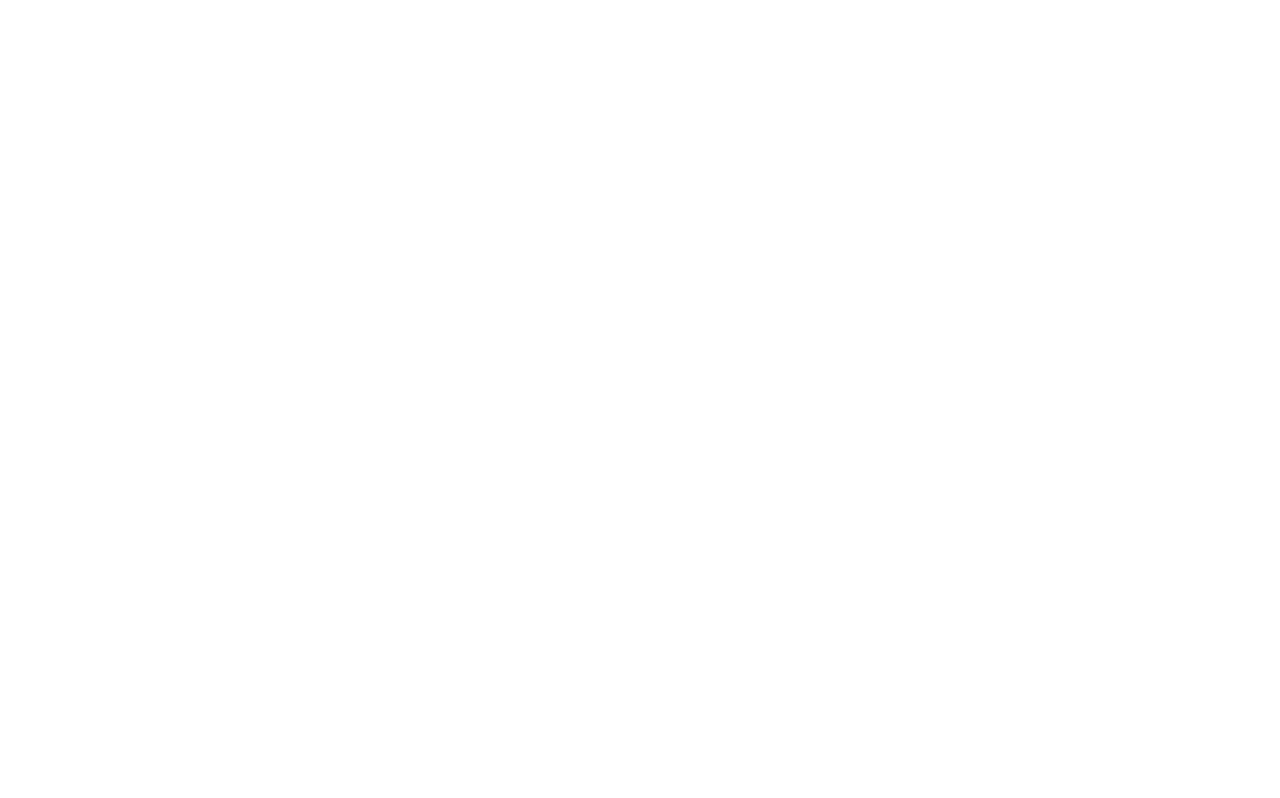
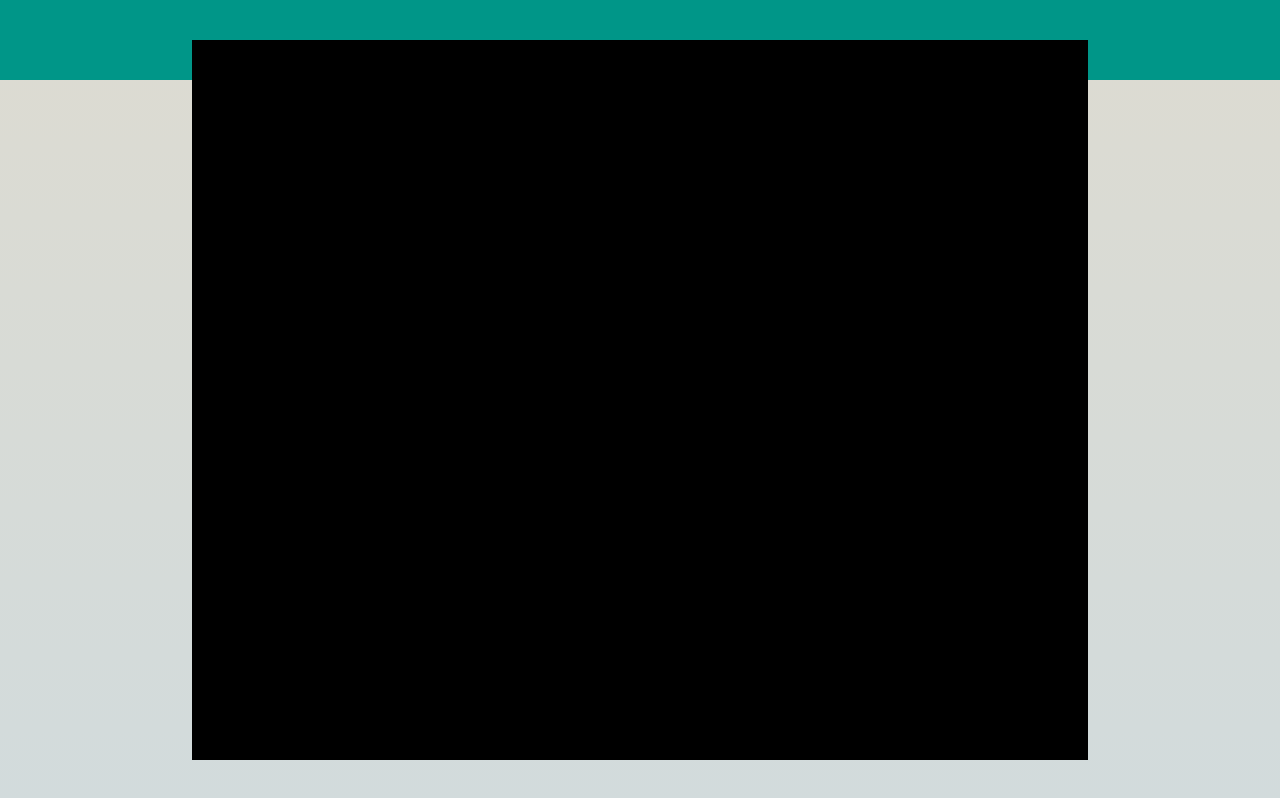
Before and after one commit to mikpi86/js-html-css-boolzap, a plain HTML site: page index.html in a window 1280 px wide. Drawn offline with nearby package versions, Linux system fonts and the light colour scheme.

Commit message:
primi passi

```diff
--- a/css/style.css
+++ b/css/style.css
@@ -3,3 +3,45 @@
   padding: 0;
   box-sizing: border-box;
 }
+
+.main-container {
+  width: 100%;
+  height: 100vh;
+  min-width: 400px;
+  min-height: 450px;
+  position: relative;
+}
+
+/* sfondo in secondo piano */
+.green-header {
+  width: 100%;
+  height: 80px;
+  background-color: rgba(0, 150, 136, 255);
+  /* forse */
+  position: fixed;
+  top: 0;
+  left: 0;
+  z-index: 1;
+}
+.gradient-background {
+  width: 100%;
+  height: 100vh;
+  background: rgb(210, 219, 220);
+  background: linear-gradient(0deg, rgba(210, 219, 220, 1) 0%, rgba(221, 219, 209, 1) 100%);
+}
+
+.app-container {
+  width: 70%;
+  height: 90%;
+  position: absolute;
+  top: 50%;
+  left: 50%;
+  transform: translate(-50%,-50%);
+  z-index: 999;
+}
+
+/* debug */
+
+.app-container {
+  background-color: black;
+}
--- a/index.html
+++ b/index.html
@@ -18,6 +18,23 @@
 
 <body>
 
+   <div id="root" class="main-container">
+
+      <!-- sfondo in secondo piano -->
+      <div class="green-header"></div>
+      <div class="gradient-background"></div>
+
+      <!-- primo piano -->
+      <div class="app-container">
+
+
+
+
+
+      </div>
+
+   </div>
+
    <script src="js/script.js"></script>
 </body>
 
--- a/js/script.js
+++ b/js/script.js
@@ -3,6 +3,12 @@
 Replica della grafica con la possibilità di avere messaggi scritti dall’utente (verdi) e dall’interlocutore (bianco) assegnando due classi CSS diverse
 
 Visualizzazione dinamica della lista contatti: tramite la direttiva v-for, visualizzare nome e immagine di ogni contatto  */
+
+var app = new Vue ({
+
+  el: '#root'
+
+});
 
 
 /* contacts: [
```
